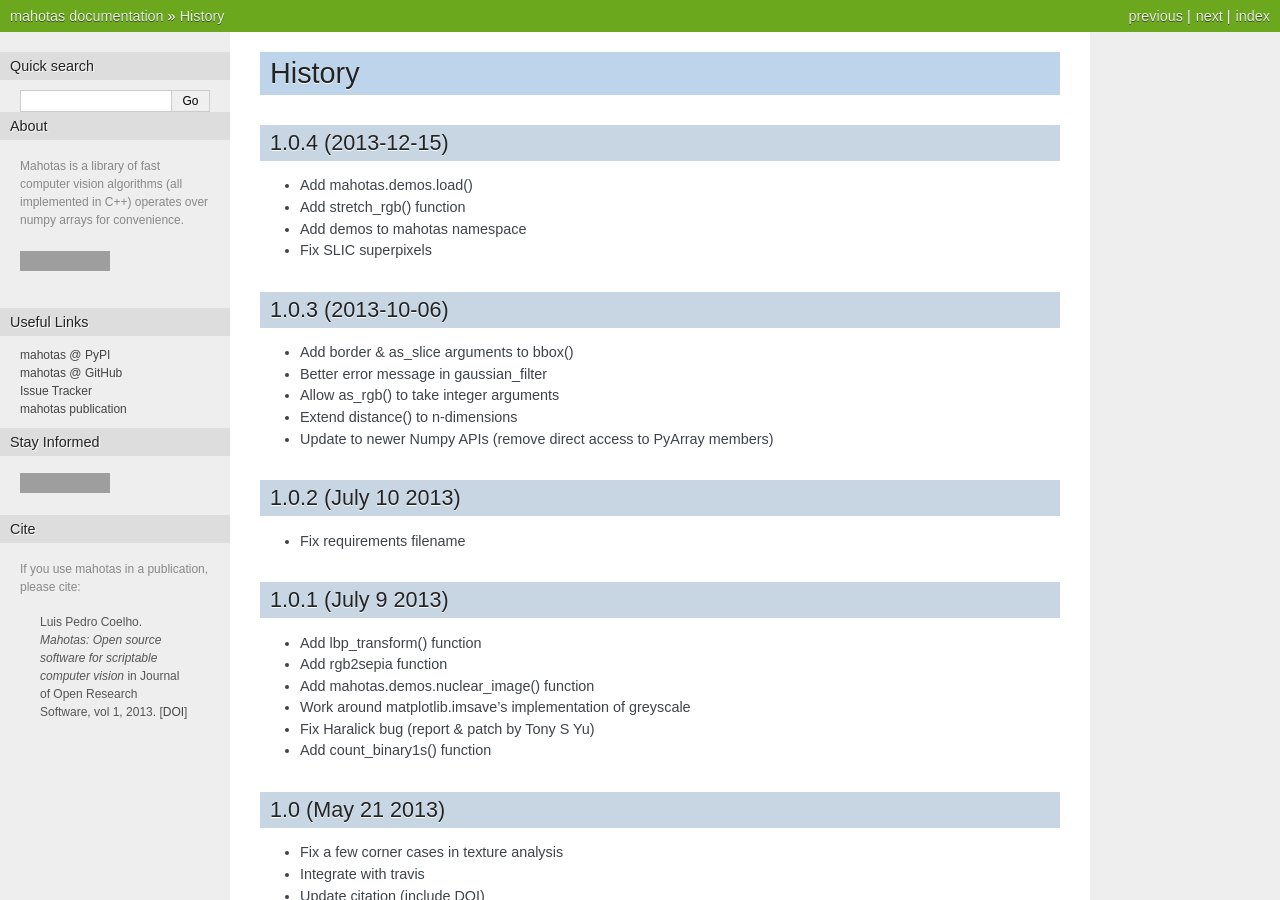
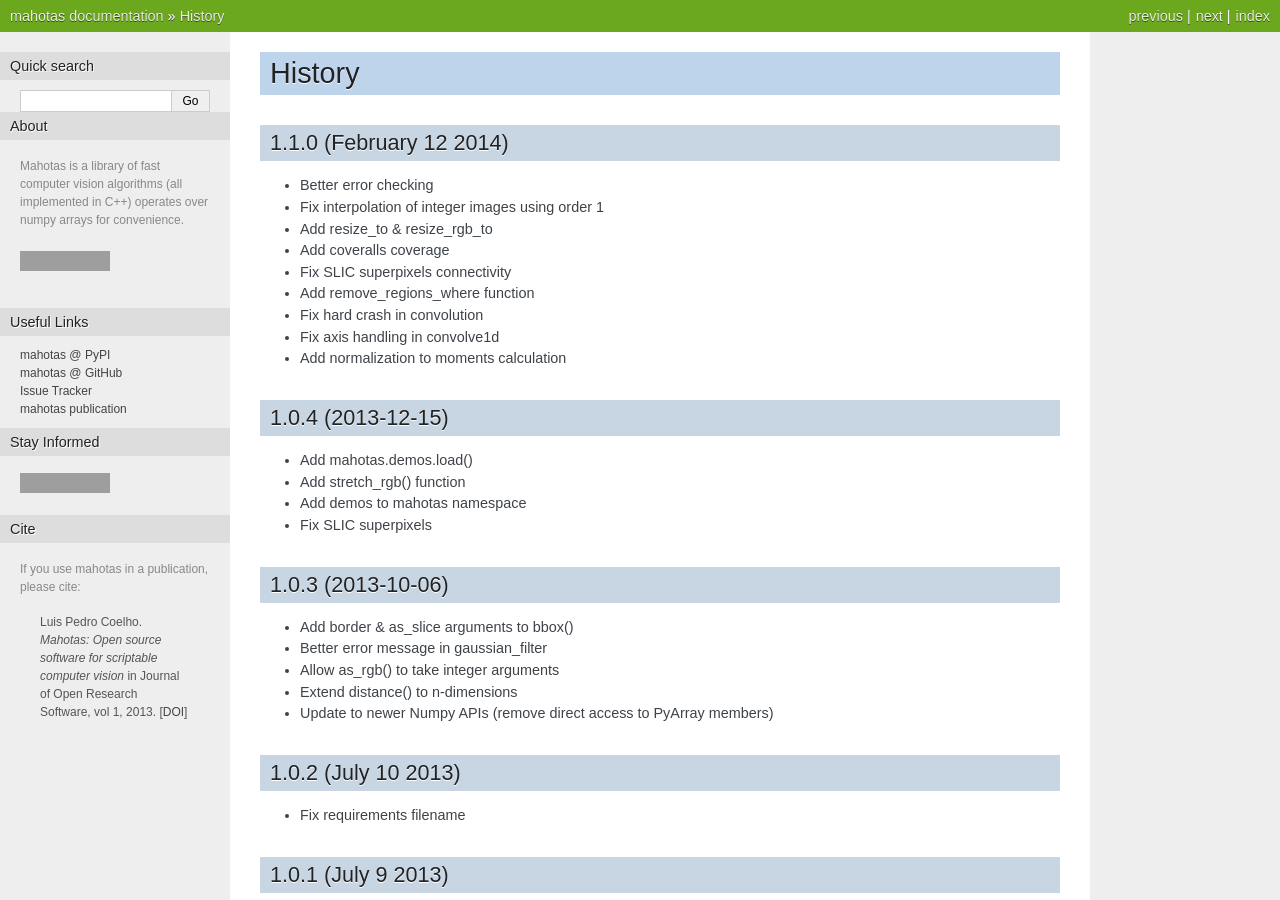
Before and after one commit to luispedro/mahotas, a Sphinx documentation site: the page built from docs/source/history.rst, in a window 1280 px wide and 900 px high, cut to the strip 0-900 px from the top of the window. Built offline with Sphinx 7.4.7, drawn with Linux system fonts in a browser that asks for light colours; formulas are drawn with MathJax 3; the version number could not be read and is left out; grey boxes are pictures that could not be loaded.

Commit message:
BLD New release: 1.1.0
This releases fixed important bugs in convolutions and add normalized
moments computations.

Full ChangeLog:
    * Better error checking
    * Fix interpolation of integer images using order 1
    * Add resize_to & resize_rgb_to
    * Add coveralls coverage
    * Fix SLIC superpixels connectivity
    * Add remove_regions_where function
    * Fix hard crash in convolution
    * Fix axis handling in convolve1d
    * Add normalization to moments calculation

```diff
--- a/docs/source/history.rst
+++ b/docs/source/history.rst
@@ -1,6 +1,18 @@
 =======
 History
 =======
+
+1.1.0 (February 12 2014)
+~~~~~~~~~~~~~~~~~~~~~~~~
+- Better error checking
+- Fix interpolation of integer images using order 1
+- Add resize_to & resize_rgb_to
+- Add coveralls coverage
+- Fix SLIC superpixels connectivity
+- Add remove_regions_where function
+- Fix hard crash in convolution
+- Fix axis handling in convolve1d
+- Add normalization to moments calculation
 
 1.0.4 (2013-12-15)
 ~~~~~~~~~~~~~~~~~~
```
Also changed, not shown: README.rst (+13 -0 lines), 2 other files.
